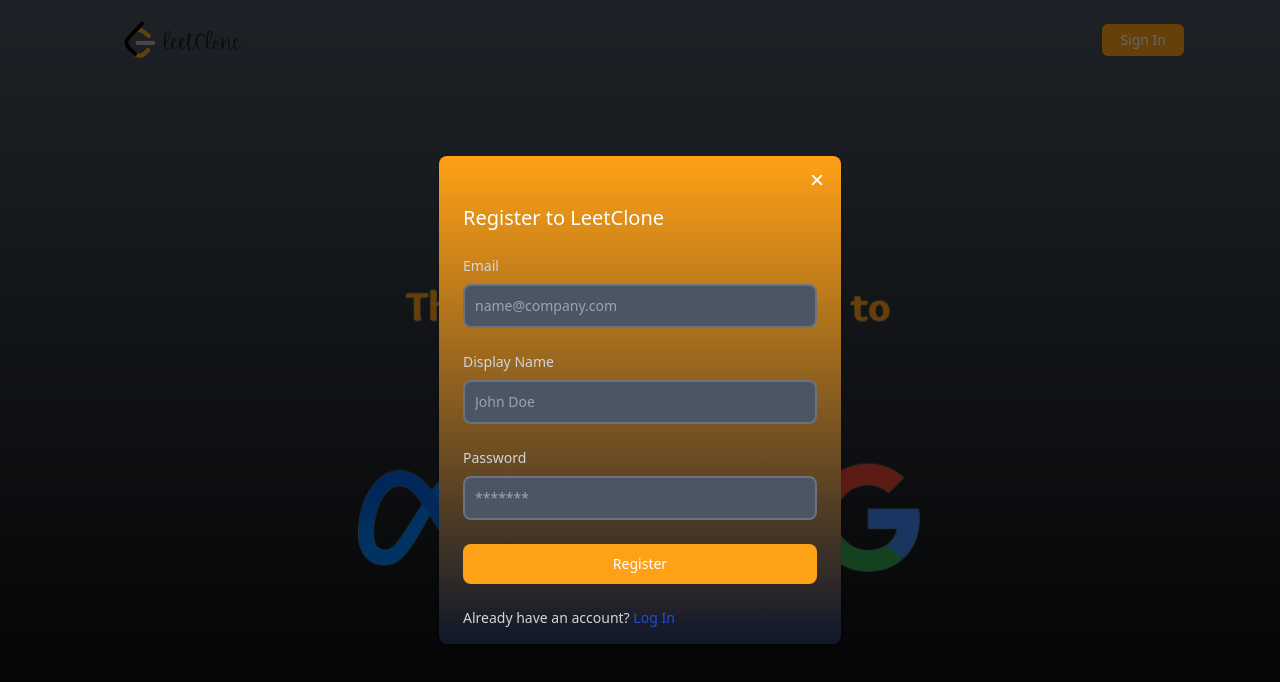
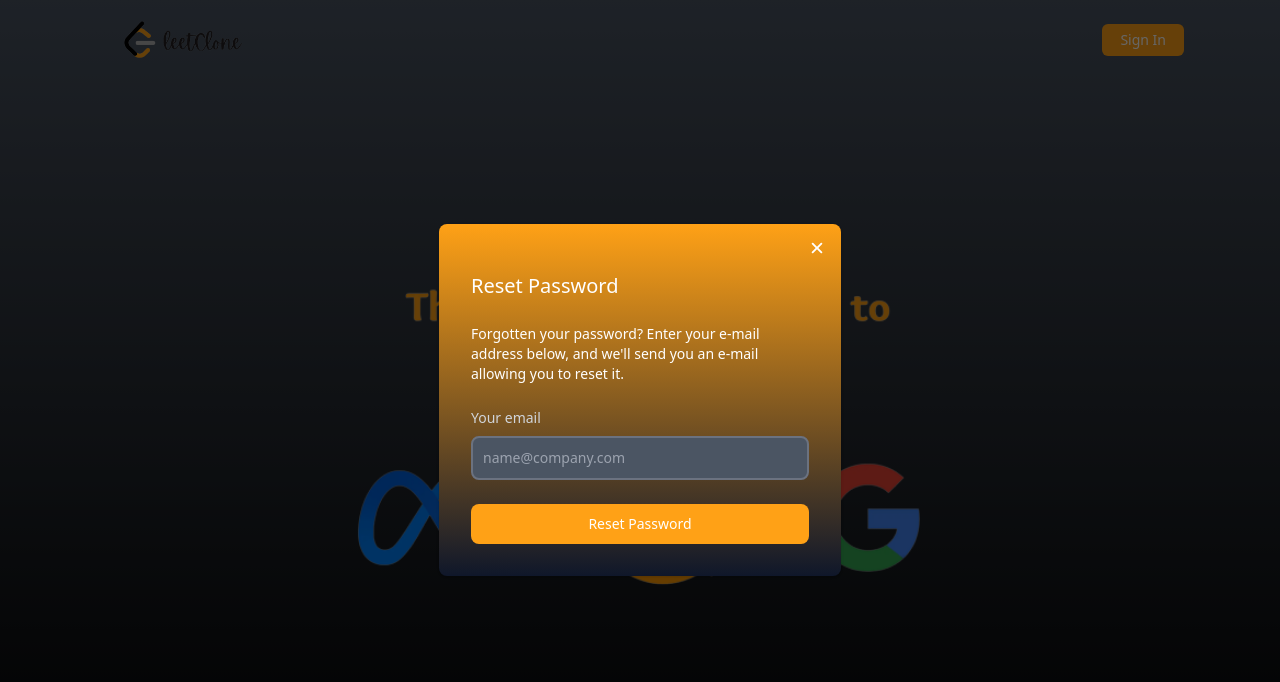
Before and after one commit to offchan42/leetcrack, a Next.js app: page /auth in a window 1280 px wide. Shown: the top 682 px of the page. Built offline with nearby package versions, Linux system fonts and the light colour scheme.

Commit message:
mock reset password modal

```diff
--- a/src/components/Modals/AuthModal.tsx
+++ b/src/components/Modals/AuthModal.tsx
@@ -2,10 +2,8 @@
 import React, { useEffect } from "react";
 import { IoClose } from "react-icons/io5";
 import Login from "./Login";
+import ResetPassword from "./ResetPassword";
 import Signup from "./Signup";
-// import Login from "./Login";
-// import ResetPassword from "./ResetPassword";
-// import Signup from "./Signup";
 // import { useRecoilValue, useSetRecoilState } from "recoil";
 
 type AuthModalProps = {};
@@ -33,7 +31,8 @@ const AuthModal: React.FC<AuthModalProps> = () => {
 						</div>
 						{/* {authModal.type === "login" ? <Login /> : authModal.type === "register" ? <Signup /> : <ResetPassword />} */}
 						{/* <Login /> */}
-						<Signup />
+						{/* <Signup /> */}
+						<ResetPassword />
 					</div>
 				</div>
 			</div>
--- a/src/components/Modals/ResetPassword.tsx
+++ b/src/components/Modals/ResetPassword.tsx
@@ -1,54 +1,60 @@
-import { auth } from "@/firebase/firebase";
-import React, { useState, useEffect } from "react";
-import { useSendPasswordResetEmail } from "react-firebase-hooks/auth";
-import { toast } from "react-toastify";
-type ResetPasswordProps = {};
+// import { auth } from "@/firebase/firebase";
+// import React, { useState, useEffect } from "react";
+// import { useSendPasswordResetEmail } from "react-firebase-hooks/auth";
+// import { toast } from "react-toastify";
+type ResetPasswordProps = {}
 
 const ResetPassword: React.FC<ResetPasswordProps> = () => {
-	const [email, setEmail] = useState("");
-	const [sendPasswordResetEmail, sending, error] = useSendPasswordResetEmail(auth);
-	const handleReset = async (e: React.FormEvent<HTMLFormElement>) => {
-		e.preventDefault();
-		const success = await sendPasswordResetEmail(email);
-		if (success) {
-			toast.success("Password reset email sent", { position: "top-center", autoClose: 3000, theme: "dark" });
-		}
-	};
+  // const [email, setEmail] = useState("");
+  // const [sendPasswordResetEmail, sending, error] = useSendPasswordResetEmail(auth);
+  // const handleReset = async (e: React.FormEvent<HTMLFormElement>) => {
+  // 	e.preventDefault();
+  // 	const success = await sendPasswordResetEmail(email);
+  // 	if (success) {
+  // 		toast.success("Password reset email sent", { position: "top-center", autoClose: 3000, theme: "dark" });
+  // 	}
+  // };
 
-	useEffect(() => {
-		if (error) {
-			alert(error.message);
-		}
-	}, [error]);
+  // useEffect(() => {
+  // 	if (error) {
+  // 		alert(error.message);
+  // 	}
+  // }, [error]);
   return (
-		<form className='space-y-6 px-6 lg:px-8 pb-4 sm:pb-6 xl:pb-8' onSubmit={handleReset}>
-			<h3 className='text-xl font-medium  text-white'>Reset Password</h3>
-			<p className='text-sm text-white '>
-				Forgotten your password? Enter your e-mail address below, and we&apos;ll send you an e-mail allowing you
-				to reset it.
+    <form
+      className="space-y-6 px-6 lg:px-8 pb-4 sm:pb-6 xl:pb-8"
+      // onSubmit={handleReset}
+    >
+      <h3 className="text-xl font-medium  text-white">Reset Password</h3>
+      <p className="text-sm text-white ">
+        Forgotten your password? Enter your e-mail address below, and we&apos;ll
+        send you an e-mail allowing you to reset it.
       </p>
       <div>
-				<label htmlFor='email' className='text-sm font-medium block mb-2 text-gray-300'>
+        <label
+          htmlFor="email"
+          className="text-sm font-medium block mb-2 text-gray-300"
+        >
           Your email
         </label>
         <input
-					type='email'
-					name='email'
-					onChange={(e) => setEmail(e.target.value)}
-					id='email'
-					className='border-2 outline-none sm:text-sm rounded-lg focus:ring-blue-500 focus:border-blue-500 block w-full p-2.5 bg-gray-600 border-gray-500 placeholder-gray-400 text-white'
-					placeholder='name@company.com'
+          type="email"
+          name="email"
+          // onChange={(e) => setEmail(e.target.value)}
+          id="email"
+          className="border-2 outline-none sm:text-sm rounded-lg focus:ring-blue-500 focus:border-blue-500 block w-full p-2.5 bg-gray-600 border-gray-500 placeholder-gray-400 text-white"
+          placeholder="name@company.com"
         />
       </div>
 
       <button
-				type='submit'
+        type="submit"
         className={`w-full text-white  focus:ring-4 focus:ring-blue-300 font-medium rounded-lg text-sm px-5 py-2.5 text-center
                 bg-brand-orange hover:bg-brand-orange-s `}
       >
         Reset Password
       </button>
     </form>
-	);
-};
-export default ResetPassword;
+  )
+}
+export default ResetPassword
```
Lines whose indentation alone changed are shown as unchanged.
